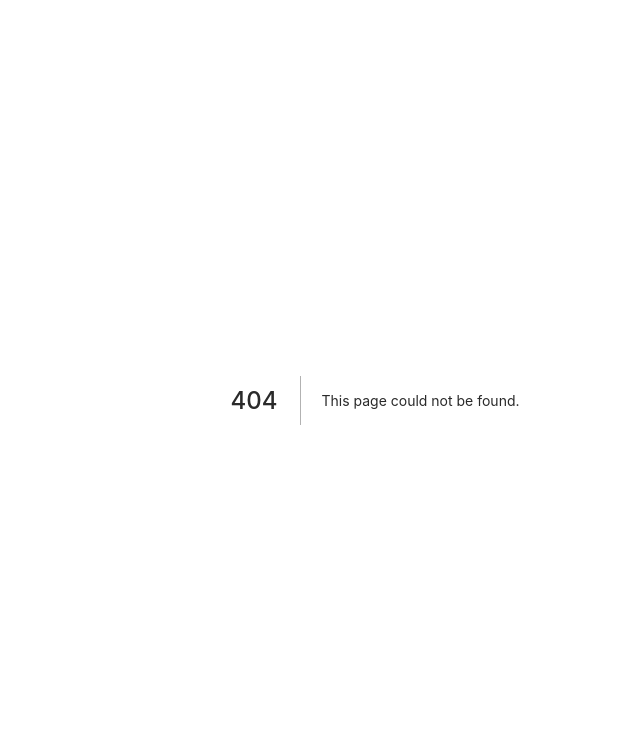
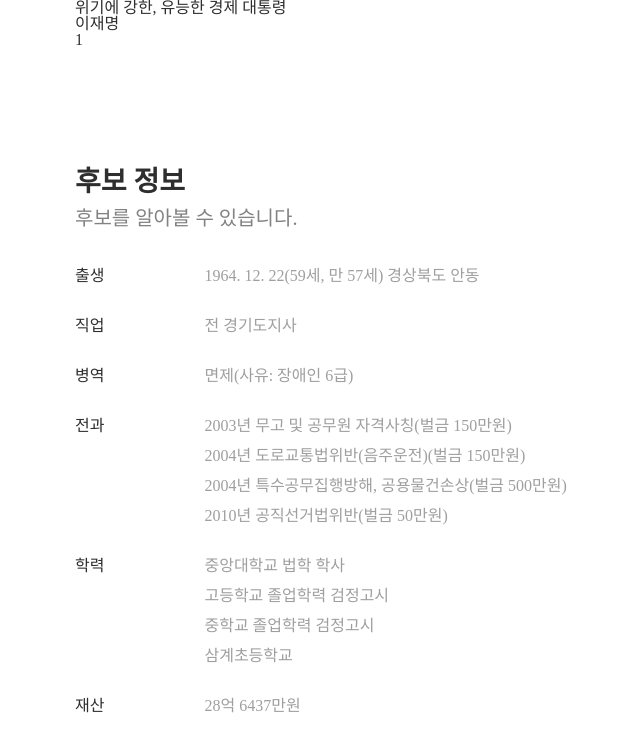
Before and after one commit to k1a11220/2022-election, a Next.js app: page /1 in a window 1280 px wide. Before the commit this address had no page. Shown: the top 750 px of the page, without its empty margins (265-905 px from the left). Built offline with nearby package versions, Linux system fonts and the light colour scheme; a web font is replaced by a local one.

Commit message:
Implement detail table component

```diff
--- /dev/null
+++ b/pages/[id].js
@@ -0,0 +1,68 @@
+import { useRouter } from "next/router";
+import React from "react";
+import styled from "styled-components";
+import { Title } from "../styles/styles";
+import Table from "./detail/table";
+
+const DetailPage = () => {
+  const router = useRouter();
+  const { id } = router.query;
+  return (
+    <div>
+      <h3>위기에 강한, 유능한 경제 대통령</h3>
+      <h1>이재명</h1>
+      <p>{id}</p>
+
+      <Title>
+        <h1>후보 정보</h1>
+        <h3>후보를 알아볼 수 있습니다.</h3>
+      </Title>
+      <TableWrapper>
+        <Table
+          label={"출생"}
+          list={["1964. 12. 22(59세, 만 57세) 경상북도 안동"]}
+        />
+        <Table label={"직업"} list={["전 경기도지사"]} />
+        <Table label={"병역"} list={["면제(사유: 장애인 6급)"]} />
+        <Table
+          label={"전과"}
+          list={[
+            "2003년 무고 및 공무원 자격사칭(벌금 150만원)",
+            "2004년 도로교통법위반(음주운전)(벌금 150만원)",
+            "2004년 특수공무집행방해, 공용물건손상(벌금 500만원)",
+            "2010년 공직선거법위반(벌금 50만원)",
+          ]}
+        />
+        <Table
+          label={"학력"}
+          list={[
+            "중앙대학교 법학 학사",
+            "고등학교 졸업학력 검정고시",
+            "중학교 졸업학력 검정고시",
+            "삼계초등학교",
+          ]}
+        />
+        <Table label={"재산"} list={["28억 6437만원"]} />
+      </TableWrapper>
+    </div>
+  );
+};
+
+const TableWrapper = styled.div`
+  & span {
+    margin-bottom: 20px;
+    display: flex;
+    gap: 100px;
+  }
+
+  & span > p {
+    font-weight: 500;
+  }
+
+  & span div p {
+    color: #9f9f9f;
+    margin-bottom: 14px;
+  }
+`;
+
+export default DetailPage;
--- /dev/null
+++ b/pages/detail/table.js
@@ -0,0 +1,32 @@
+import React from "react";
+import styled from "styled-components";
+
+const Table = ({ label, list }) => {
+  return (
+    <Container>
+      <p>{label}</p>
+      <div>
+        {list.map((post, index) => (
+          <p key={index}>{post}</p>
+        ))}
+      </div>
+    </Container>
+  );
+};
+
+const Container = styled.span`
+  margin-bottom: 20px;
+  display: flex;
+  gap: 100px;
+
+  & > p {
+    font-weight: 500;
+  }
+
+  & div p {
+    color: #9f9f9f;
+    margin-bottom: 14px;
+  }
+`;
+
+export default Table;
--- a/styles/reset.css
+++ b/styles/reset.css
@@ -9,7 +9,7 @@
   font-family: Pretendard, -apple-system, BlinkMacSystemFont, system-ui, Roboto,
     "Helvetica Neue", "Segoe UI", "Apple SD Gothic Neo", "Noto Sans KR",
     "Malgun Gothic", sans-serif;
-  color: #2a2a2a;
+  color: #2e2e2e;
 }
 
 body {
--- /dev/null
+++ b/styles/styles.js
@@ -0,0 +1,20 @@
+import styled from "styled-components";
+
+export const Title = styled.h2`
+  display: flex;
+  flex-direction: column;
+  padding-top: 120px;
+  padding-bottom: 40px;
+
+  h1 {
+    font-size: 1.75rem;
+    margin-bottom: 0.75rem;
+    font-weight: bold;
+  }
+
+  h3 {
+    font-size: 1.25rem;
+    font-weight: 500;
+    color: var(--font-gray-1);
+  }
+`;
```
Also changed, not shown: pages/index.js (+1 -19 lines).
